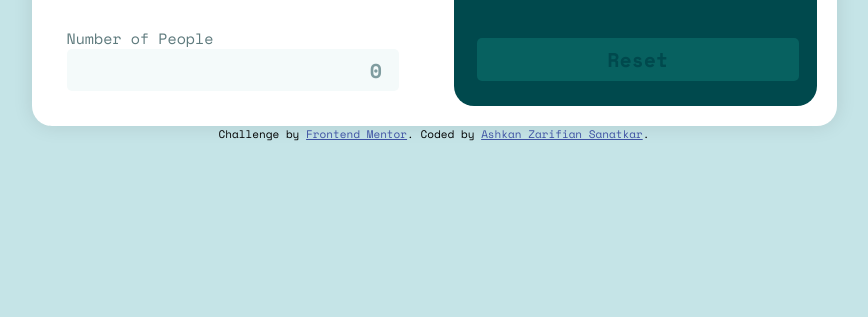
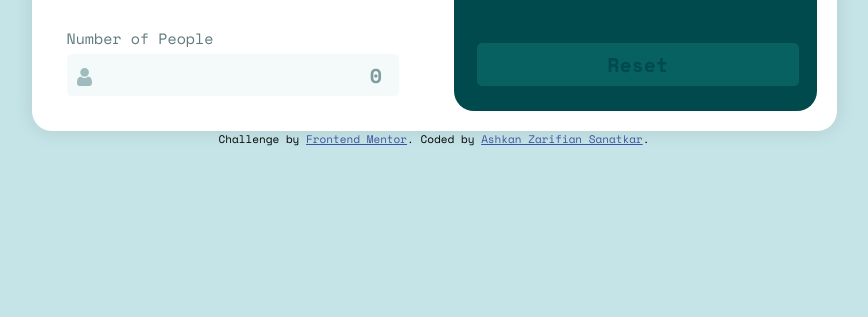
Before and after one commit to ashkan-zs/tip-calculator, a website: page index.html in a window 1280 px wide. Shown: the part 499-816 px from the top of the page, without its empty margins (206-1074 px from the left). Drawn offline with nearby package versions, Linux system fonts and the light colour scheme.

Commit message:
Add icon for inputs

```diff
--- a/index.html
+++ b/index.html
@@ -31,6 +31,7 @@
     <div class="container">
       <div class="form">
         <div class="input-group">
+          <img class="icon" src="images/icon-dollar.svg" alt="person" />
           <label class="label" for="bill">Bill</label>
           <input class="input" id="bill" type="number" placeholder="0" />
         </div>
@@ -50,6 +51,7 @@
           </div>
         </div>
         <div class="input-group">
+          <img class="icon" src="images/icon-person.svg" alt="person" />
           <label class="label" for="num-of-people">Number of People</label>
           <input
             class="input"
--- a/sass/main.scss
+++ b/sass/main.scss
@@ -87,10 +87,20 @@ body {
   display: flex;
   flex-direction: column;
   margin: 1.5rem;
+  position: relative;
+
   .label {
     color: $dark-color-2;
     font-size: 1.5rem;
     margin-top: 1.5rem;
+  }
+
+  .icon {
+    height: auto;
+    width: 1.5rem;
+    position: absolute;
+    bottom: 10px;
+    left: 10px;
   }
 
   .input {
@@ -104,6 +114,7 @@ body {
     font-weight: 700;
     color: $dark-color-1;
     font-size: 2rem;
+    margin-top: 0.5rem;
 
     &::placeholder {
       color: $dark-color-3;
```
Also changed, not shown: css/main.css.
